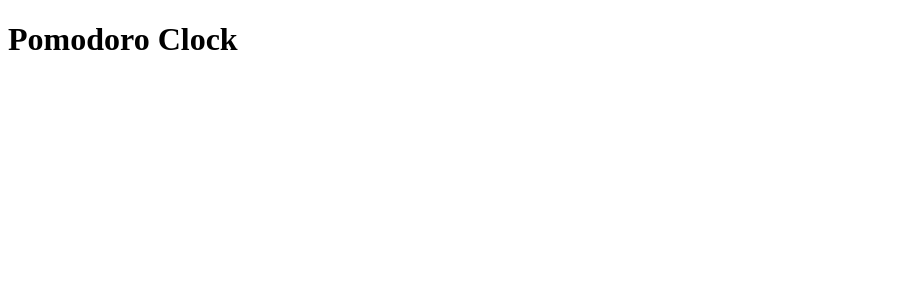
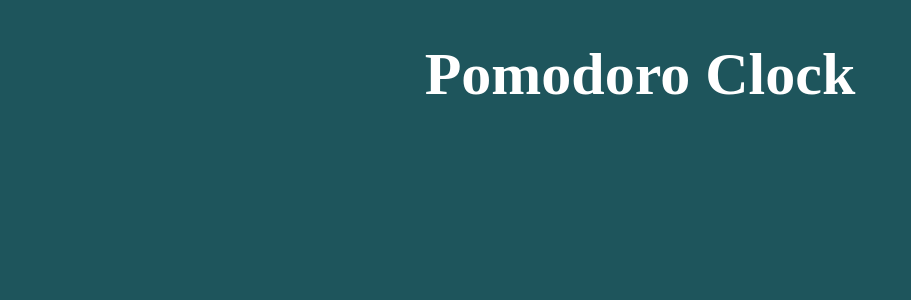
Before and after one commit to OddMagnet/Pomodoro-Clock, a React (Create React App) app: page / in a window 1280 px wide. Shown: the top 300 px of the page, without its empty margins (0-911 px from the left). Built offline with nearby package versions, Linux system fonts and the light colour scheme.

Commit message:
Basic styling

```diff
--- a/src/index.css
+++ b/src/index.css
@@ -1 +1,13 @@
-/* No CSS *//*# sourceMappingURL=index.css.map */
+@font-face {
+  font-family: "Digital";
+  src: url("//db.onlinewebfonts.com/t/8e22783d707ad140bffe18b2a3812529.eot");
+  src: url("//db.onlinewebfonts.com/t/8e22783d707ad140bffe18b2a3812529.eot?#iefix") format("embedded-opentype"), url("//db.onlinewebfonts.com/t/8e22783d707ad140bffe18b2a3812529.woff2") format("woff2"), url("//db.onlinewebfonts.com/t/8e22783d707ad140bffe18b2a3812529.woff") format("woff"), url("//db.onlinewebfonts.com/t/8e22783d707ad140bffe18b2a3812529.ttf") format("truetype"), url("//db.onlinewebfonts.com/t/8e22783d707ad140bffe18b2a3812529.svg#Digital-7") format("svg");
+}
+
+body {
+  background: #1e555c;
+  color: white;
+  font-size: 30px;
+  text-align: center;
+}
+/*# sourceMappingURL=index.css.map */
--- a/src/index.scss
+++ b/src/index.scss
@@ -0,0 +1,18 @@
+// same font that was used for the calculator
+@font-face {
+    font-family: "Digital";
+    src: url("//db.onlinewebfonts.com/t/8e22783d707ad140bffe18b2a3812529.eot");
+    src: url("//db.onlinewebfonts.com/t/8e22783d707ad140bffe18b2a3812529.eot?#iefix") format("embedded-opentype"),
+        url("//db.onlinewebfonts.com/t/8e22783d707ad140bffe18b2a3812529.woff2") format("woff2"),
+        url("//db.onlinewebfonts.com/t/8e22783d707ad140bffe18b2a3812529.woff") format("woff"),
+        url("//db.onlinewebfonts.com/t/8e22783d707ad140bffe18b2a3812529.ttf") format("truetype"),
+        url("//db.onlinewebfonts.com/t/8e22783d707ad140bffe18b2a3812529.svg#Digital-7") format("svg");
+}
+
+body {
+    // basic styles applying to everything
+    background: #1e555c;
+    color: white;
+    font-size: 30px;
+    text-align: center;
+}
```
Also changed, not shown: 1 other file (tests, documents, lock files or other folders).
